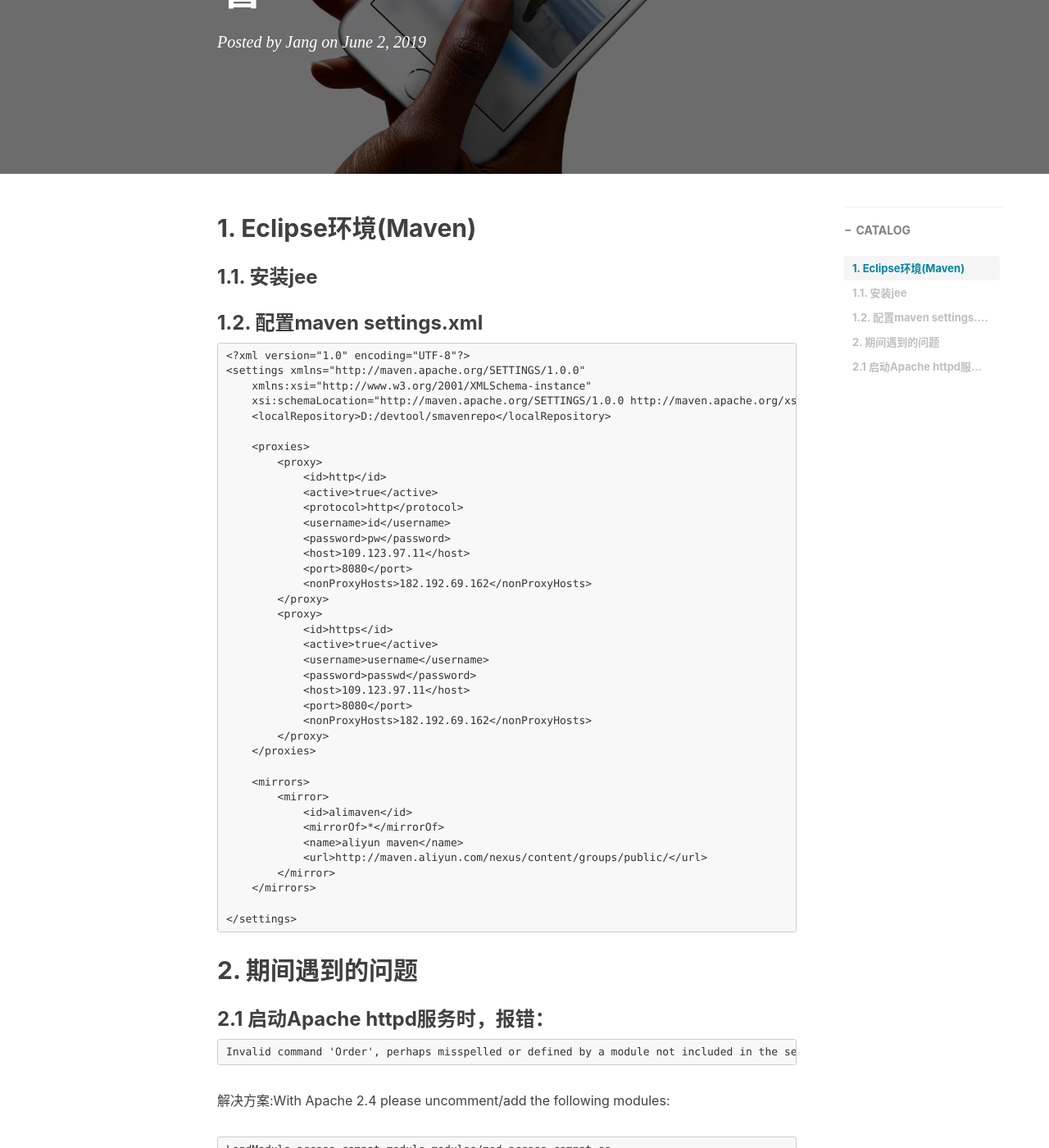
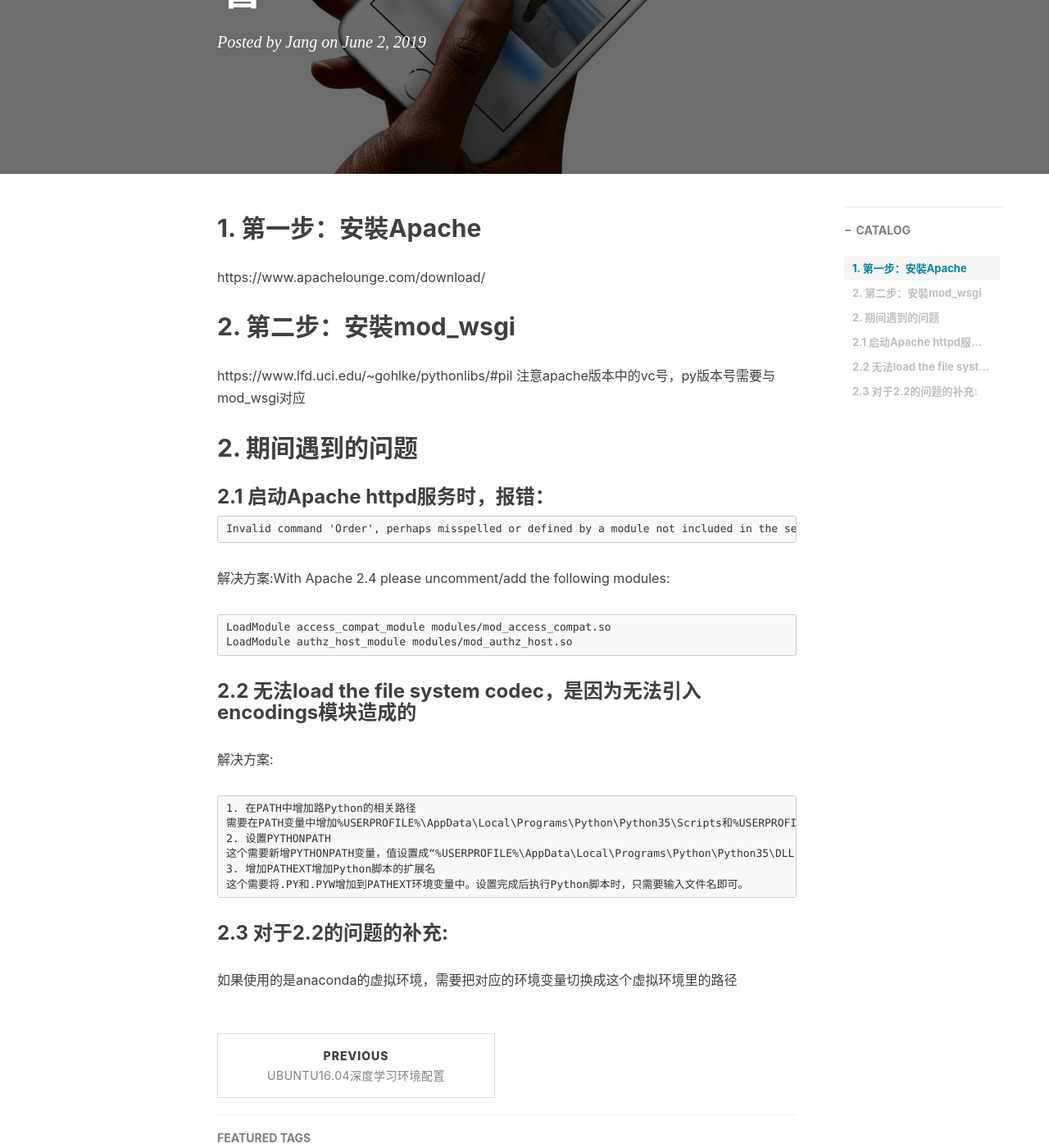
Before and after one commit to jangzc/jangzc.github.io, a Jekyll site: the page built from _posts/2019-06-02-Window+Apache+Flask部署.md, in a window 1280 px wide and 1400 px high, scrolled down 305 px. Shown: the whole window at 82% size. Built offline with Jekyll 4.4.1, drawn with Linux system fonts in a browser that asks for light colours; nearby versions of some CDN libraries; comment, search, counter and statistics services are not loaded.

Commit message:
Update 2019-06-02-Window+Apache+Flask部署.md

````diff
--- a/_posts/2019-06-02-Window+Apache+Flask部署.md
+++ b/_posts/2019-06-02-Window+Apache+Flask部署.md
@@ -11,49 +11,15 @@ tags:
 ---
 
 
-## 1. Eclipse环境(Maven)
-### 1.1. 安装jee
-### 1.2. 配置maven settings.xml
-```
-<?xml version="1.0" encoding="UTF-8"?>
-<settings xmlns="http://maven.apache.org/SETTINGS/1.0.0"
-    xmlns:xsi="http://www.w3.org/2001/XMLSchema-instance"
-    xsi:schemaLocation="http://maven.apache.org/SETTINGS/1.0.0 http://maven.apache.org/xsd/settings-1.0.0.xsd">
-    <localRepository>D:/devtool/smavenrepo</localRepository>
+## 1. 第一步：安裝Apache
+https://www.apachelounge.com/download/
 
-    <proxies>
-        <proxy>
-            <id>http</id>
-            <active>true</active>
-            <protocol>http</protocol>
-            <username>id</username>
-            <password>pw</password>
-            <host>109.123.97.11</host>
-            <port>8080</port>
-            <nonProxyHosts>182.192.69.162</nonProxyHosts>
-        </proxy>
-        <proxy>
-            <id>https</id>
-            <active>true</active>
-            <username>username</username>
-            <password>passwd</password>
-            <host>109.123.97.11</host>
-            <port>8080</port>
-            <nonProxyHosts>182.192.69.162</nonProxyHosts>
-        </proxy>
-    </proxies>
+## 2. 第二步：安裝mod_wsgi
+https://www.lfd.uci.edu/~gohlke/pythonlibs/#pil
+注意apache版本中的vc号，py版本号需要与mod_wsgi对应
 
-    <mirrors>
-        <mirror>
-            <id>alimaven</id>
-            <mirrorOf>*</mirrorOf>
-            <name>aliyun maven</name>
-            <url>http://maven.aliyun.com/nexus/content/groups/public/</url>
-        </mirror>
-    </mirrors>
 
-</settings>
-```
+
 
 ## 2. 期间遇到的问题
 ### 2.1 启动Apache httpd服务时，报错：
@@ -65,3 +31,16 @@ Invalid command 'Order', perhaps misspelled or defined by a module not included
 LoadModule access_compat_module modules/mod_access_compat.so
 LoadModule authz_host_module modules/mod_authz_host.so
 ```
+### 2.2 无法load the file system codec，是因为无法引入encodings模块造成的
+解决方案:
+```
+1. 在PATH中增加路Python的相关路径
+需要在PATH变量中增加%USERPROFILE%\AppData\Local\Programs\Python\Python35\Scripts和%USERPROFILE%\AppData\Local\Programs\Python\Python35。当然，这个可以在安装Python3.5的时候勾选一下就可以了，默认选项是不增加。
+2. 设置PYTHONPATH
+这个需要新增PYTHONPATH变量，值设置成“%USERPROFILE%\AppData\Local\Programs\Python\Python35\DLLs;%USERPROFILE%\AppData\Local\Programs\Python\Python35\Lib;%USERPROFILE%\AppData\Local\Programs\Python\Python35\Lib\site-packages”。
+3. 增加PATHEXT增加Python脚本的扩展名
+这个需要将.PY和.PYW增加到PATHEXT环境变量中。设置完成后执行Python脚本时，只需要输入文件名即可。
+```
+
+### 2.3 对于2.2的问题的补充:
+如果使用的是anaconda的虚拟环境，需要把对应的环境变量切换成这个虚拟环境里的路径
````
